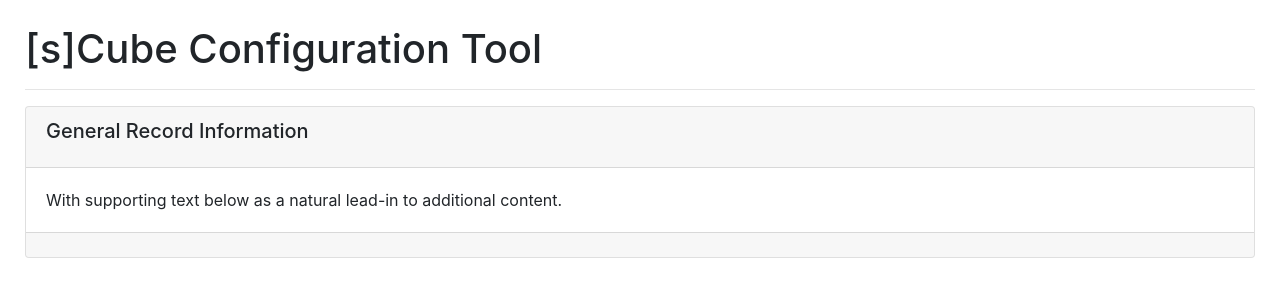
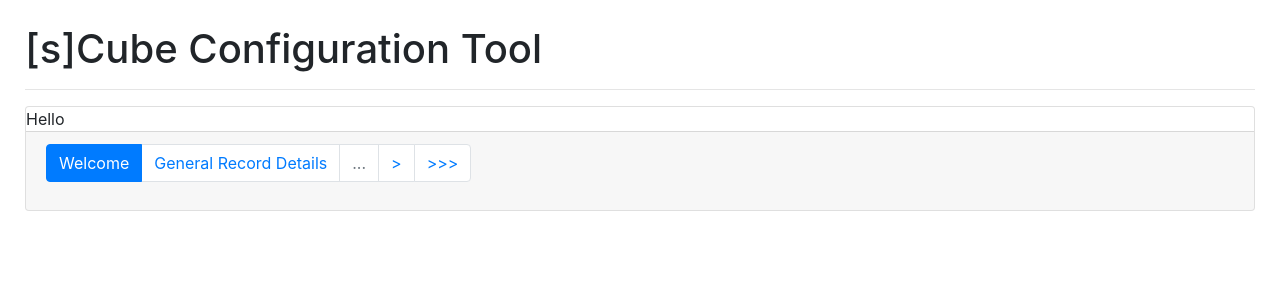
Before and after one commit to ItsAMeNick/sCube-Configuration-Tool, a React (Create React App) app: page / in a window 1280 px wide. Shown: the top 300 px of the page. Built offline with nearby package versions, Linux system fonts and the light colour scheme.

Commit message:
[NZ] Lots of pagination

```diff
--- a/src/App.js
+++ b/src/App.js
@@ -11,7 +11,15 @@ import GRD from "./components/GeneralRecordDetails.js";
 import "./App.css";
 
 import page_structure from "./components/page_structure.js";
-let pages = page_structure.pages;
+let page_map = Object.keys(page_structure.pages).map(k => {
+    return page_structure.pages[k];
+}).sort((a, b) => {
+    if (a.order > b.order) {
+        return true;
+    } else {
+        return a.title > b.title;
+    }
+});
 
 class App extends Component {
     constructor(props) {
@@ -19,11 +27,83 @@ class App extends Component {
         this.state = {};
     }
 
-    handlePage() {
-        switch(this.props.page) {
-            case 0: return "Hello";
+    handlePageBody() {
+        switch(page_map[this.props.page].id) {
+            case "STRT": return "Hello";
             case 1: return <GRD/>;
             default: return null;
+        }
+    }
+
+    handlePageFooter() {
+        let pages = [];
+
+        if (this.props.page >= 2) {
+            pages.push(<Pagination.Item key={"first"}>{"<<<"}</Pagination.Item>);
+        }
+        if (this.props.page >= 1) {
+            pages.push(<Pagination.Item key={"prev_button"}>{"<"}</Pagination.Item>);
+        }
+        if (this.props.page >= 2) {
+            pages.push(<Pagination.Item disabled key={"prev_ellipsis"}>{"..."}</Pagination.Item>);
+        }
+        if (this.props.page >= 1) {
+            pages.push(<Pagination.Item key={"prev"}>{page_map[this.props.page-1].title}</Pagination.Item>);
+        }
+
+        pages.push(<Pagination.Item active={true} key={"active"}>{page_map[this.props.page].title}</Pagination.Item>);
+
+        if (this.props.page <= page_map.length-2) {
+            pages.push(<Pagination.Item key={"next"}>{page_map[this.props.page+1].title}</Pagination.Item>);
+        }
+        if (this.props.page <= page_map.length-3) {
+            pages.push(<Pagination.Item disabled key={"next_ellipsis"}>{"..."}</Pagination.Item>);
+        }
+        if (this.props.page <= page_map.length-2) {
+            pages.push(<Pagination.Item key={"next_button"}>{">"}</Pagination.Item>);
+        }
+        if (this.props.page <= page_map.length-3) {
+            pages.push(<Pagination.Item key={"last"}>{">>>"}</Pagination.Item>);
+        }
+
+        return pages;
+    }
+
+    handlePagination(event) {
+        if (event.target.tagName === "A") {
+            //Clicked on a link
+            switch(event.target.text) {
+                case "<<<": {
+                    this.props.updatePageNum(0);
+                    break;
+                }
+                case ">>>": {
+                    this.props.updatePageNum(page_map.length-1);
+                    break;
+                }
+                case "<": {
+                    this.props.updatePageNum(this.props.page-1);
+                    break;
+                }
+                case ">": {
+                    this.props.updatePageNum(this.props.page+1);
+                    break;
+                }
+                default: {
+                    let p = 0;
+                    for (let i in page_map) {
+                        if (page_map[i].title === event.target.text) {
+                            p = i;
+                            break;
+                        }
+                    }
+                    this.props.updatePageNum(parseInt(p));
+                    break;
+                }
+            }
+        } else {
+            //Clicked on the current page...
+            //Probably do nothing
         }
     }
 
@@ -37,8 +117,11 @@ class App extends Component {
                 </Col>
             </Row>
             <Card>
-                {this.handlePage()}
+                {this.handlePageBody()}
                 <Card.Footer>
+                <Pagination onClick={(e) => this.handlePagination(e)}>
+                    {this.handlePageFooter()}
+                </Pagination>
                 </Card.Footer>
             </Card>
         </div>
@@ -47,10 +130,14 @@ class App extends Component {
 }
 
 const mapStateToProps = state => ({
-    page: state.page
+    page: state.page,
 });
 
 const mapDispatchToProps = dispatch => ({
+    updatePageNum: p => dispatch({
+        type: "update_page_number",
+        payload: p
+    })
 });
 
 export default connect(mapStateToProps, mapDispatchToProps)(App);
--- a/src/components/GeneralRecordDetails.js
+++ b/src/components/GeneralRecordDetails.js
@@ -13,11 +13,11 @@ class GRD extends Component {
         return (
             <React.Fragment>
                 <Card.Header>
-                    <Card.Title>General Record Information</Card.Title>
+                    <strong>General Record Information</strong>
                 </Card.Header>
                 <Card.Body>
                     <Card.Text>
-                    With supporting text below as a natural lead-in to additional content.
+                        Field Stuffs
                     </Card.Text>
                 </Card.Body>
             </React.Fragment>
--- a/src/components/page_structure.js
+++ b/src/components/page_structure.js
@@ -1,10 +1,73 @@
-//Pages
+//Please make sure that the key and the order match, otherwise enexpected
+// results may occur.  Pages will be reordered to match this order!
+//Do not change the page ID when rearranging
 
 var pages = {
     0: {
+        title: "Welcome",
+        order: 0,
+        id: "STRT"
+    },
+    1: {
         title: "General Record Details",
-
-    }
+        order: 1,
+        id: "GNR"
+    },
+    2: {
+        title: "Custom Fields",
+        order: 2,
+        id: "CF"
+    },
+    3: {
+        title: "Fees",
+        order: 3,
+        id: "FEE"
+    },
+    4: {
+        title: "Contact Types",
+        order: 4,
+        id: "CONT"
+    },
+    5: {
+        title: "Intake Form",
+        order: 5,
+        id: "INTK"
+    },
+    6: {
+        title: "Inspections",
+        order: 6,
+        id: "INSP"
+    },
+    7: {
+        title: "Checklists",
+        order: 7,
+        id: "CHCK"
+    },
+    8: {
+        title: "Statuses",
+        order: 8,
+        id: "STAT"
+    },
+    9: {
+        title: "Document Types",
+        order: 9,
+        id: "DOC"
+    },
+    10: {
+        title: "Shared Dropdown Lists",
+        order: 10,
+        id: "DDL"
+    },
+    11: {
+        title: "Conditions",
+        order: 11,
+        id: "COND"
+    },
+    12: {
+        title: "Generate XML - Finish",
+        order: 12,
+        id: "FIN"
+    },
 };
 
 export default {pages};
--- a/src/modules/reducer.js
+++ b/src/modules/reducer.js
@@ -1,7 +1,7 @@
 import _ from "lodash";
 
 const initialState = {
-    page: 1,
+    page: 0,
 };
 
 const sCubeReducer = (state = initialState, action) => {
@@ -11,6 +11,12 @@ const sCubeReducer = (state = initialState, action) => {
             return state;
         }
 
+        case "update_page_number": {
+            let newState = _.cloneDeep(state);
+            newState.page = action.payload;
+            return newState;
+        }
+
         default: return state;
     }
 };
```
